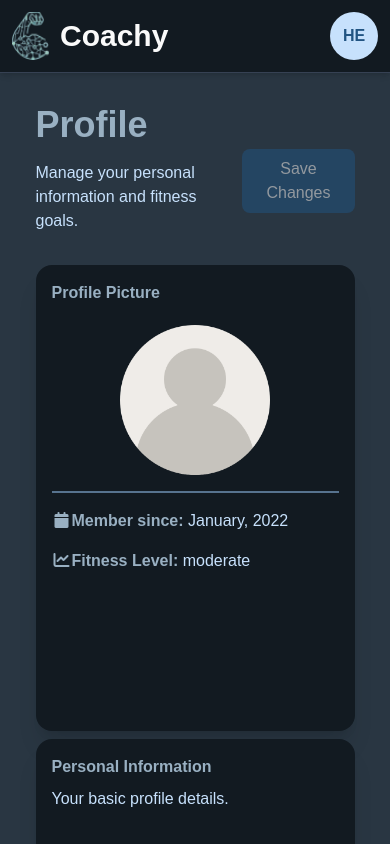
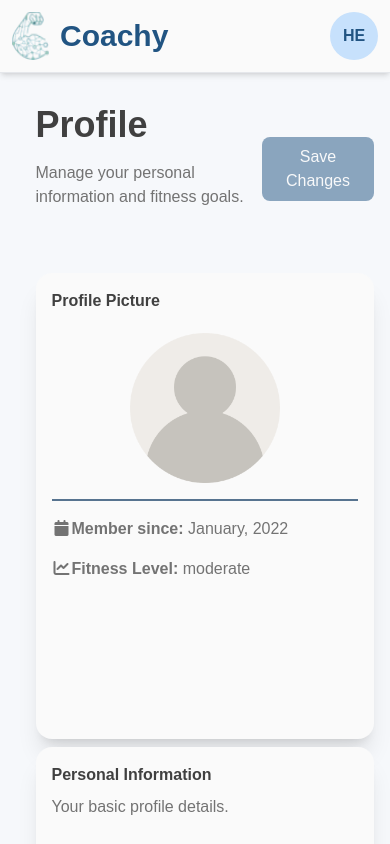
Before and after one commit to Omar-205/React-project, a React (Vite) app: page /profile in a window 390 px wide. Shown: the top 844 px of the page. Built offline with nearby package versions, Linux system fonts and the light colour scheme; a web font is replaced by a local one.

Commit message:
responsive update

```diff
--- a/src/App.tsx
+++ b/src/App.tsx
@@ -5,7 +5,7 @@ function App() {
   // eslint-disable-next-line @typescript-eslint/no-unused-vars
   const { theme, setMyTheme } = useTheme();
 
-  setMyTheme(Theme.Dark);
+  setMyTheme(Theme.Light);
 
   return (
 
--- a/src/components/Profile.tsx
+++ b/src/components/Profile.tsx
@@ -15,7 +15,8 @@ export default function Profile() {
 
 
 
-    return <div className="w-full max-w-[1200px] mt-8 mx-auto px-4 ">
+    return <div className="flex flex-col gap-8 max-w-[1000px] md:min-w-[55vw] min-w-[95vw] mt-8 px-4">
+
         <div className="flex justify-between items-center "> {/*heading section */}
             <div>
                 <h1 className="text-4xl text-prof-text font-bold mb-4 dark:text-text-dark">Profile</h1>
--- a/src/layout/TraineePageLayout.tsx
+++ b/src/layout/TraineePageLayout.tsx
@@ -9,28 +9,34 @@ import Workouts from "../Pages/Workouts";
 import Nutrition from "../Pages/Nutrition";
 import StopWatches from "../Pages/StopWatches";
 
+export default function TraineePageLayout() {
+  const [hideMenu, setHideMenu] = useState(true); // true by default
 
+  return (
+    <div className="bg-[#F6F8FB] dark:bg-secondary-dark w-full min-h-dvh">
+      {/* Navbar always at the top */}
+      <Navbar buttonLabel="Omar Ahmed" />
 
-export default function TraineePageLayout() {
-    const [hideMenu, setHideMenu] = useState(true); //true by default
-    return <div className="bg-[#F6F8FB] dark:bg-secondary-dark w-full min-h-dvh">
-        <Navbar buttonLabel="Omar Ahmed" />
-        {/* // breakpoint is md */}
-        <div className="flex mx-auto justify-center gap-[2vw] px-[5vw]">
-            <OptionsMenu hideMenu={hideMenu} setHideMenu={setHideMenu}/>
-            {hideMenu && (<Routes>
-                {/* <Route path="/" element={<Navigate to={"/dashboard"} />}/> */}
-                <Route path="/dashboard" element={<Dashboard />}/>
-                <Route path="/profile" element={<Profile />}/>
-                <Route path="/progress" element={<Progress />}/>
-                <Route path="/workouts" element={<Workouts />}/>
-                <Route path="/nutrition" element={<Nutrition />}/>
-                <Route path="/timer" element={<StopWatches />}/>
+      {/* Main content area */}
+      <div className="flex mx-auto gap-[2vw] px-[5vw]">
+        {/* Left sidebar menu */}
+        <OptionsMenu hideMenu={hideMenu} setHideMenu={setHideMenu} />
 
-
-                <Route path="*" element={<Navigate to={'/'} />}/>
-
-            </Routes>)}
+        {/* Right main page section */}
+        <div className="flex-1 flex justify-center">
+          {hideMenu && (
+            <Routes>
+              <Route path="/dashboard" element={<Dashboard />} />
+              <Route path="/profile" element={<Profile />} />
+              <Route path="/progress" element={<Progress />} />
+              <Route path="/workouts" element={<Workouts />} />
+              <Route path="/nutrition" element={<Nutrition />} />
+              <Route path="/timer" element={<StopWatches />} />
+              <Route path="*" element={<Navigate to={"/dashboard"} />} />
+            </Routes>
+          )}
         </div>
+      </div>
     </div>
+  );
 }
```
